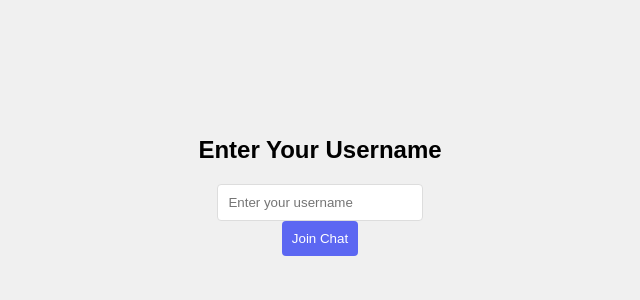
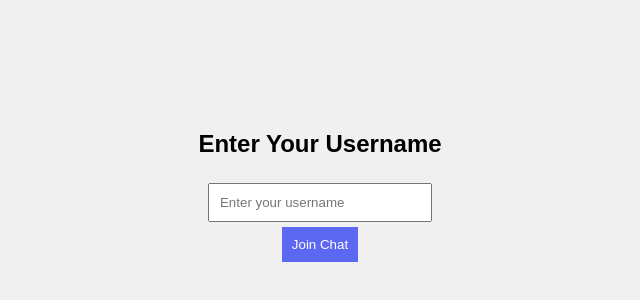
Before and after one commit to spaceape72/main, a plain HTML site: page index.html in a window 1280 px wide. Shown: the part 214-514 px from the top of the page, without its empty margins (320-960 px from the left). Drawn offline with Linux system fonts and the light colour scheme.

Commit message:
Update styles.css

```diff
--- a/styles.css
+++ b/styles.css
@@ -8,14 +8,19 @@ body {
     margin: 0;
 }
 
-.sign-in-container {
+.sign-in-container, .chat-container {
     display: flex;
     flex-direction: column;
     align-items: center;
-    justify-content: center;
 }
 
-.sign-in-container button {
+input[type="text"] {
+    padding: 10px;
+    margin: 5px;
+    width: 200px;
+}
+
+button {
     padding: 10px;
     background-color: #5c67f2;
     color: white;
@@ -23,7 +28,7 @@ body {
     cursor: pointer;
 }
 
-.sign-in-container button:hover {
+button:hover {
     background-color: #5058d4;
 }
 
@@ -49,23 +54,3 @@ body {
 .message {
     margin: 5px 0;
 }
-
-input[type="text"] {
-    width: calc(100% - 60px);
-    padding: 10px;
-    border: 1px solid #ddd;
-    border-radius: 4px;
-}
-
-button {
-    padding: 10px 15px;
-    border: none;
-    background-color: #5c67f2;
-    color: white;
-    border-radius: 4px;
-    cursor: pointer;
-}
-
-button:hover {
-    background-color: #5058d4;
-}
```
